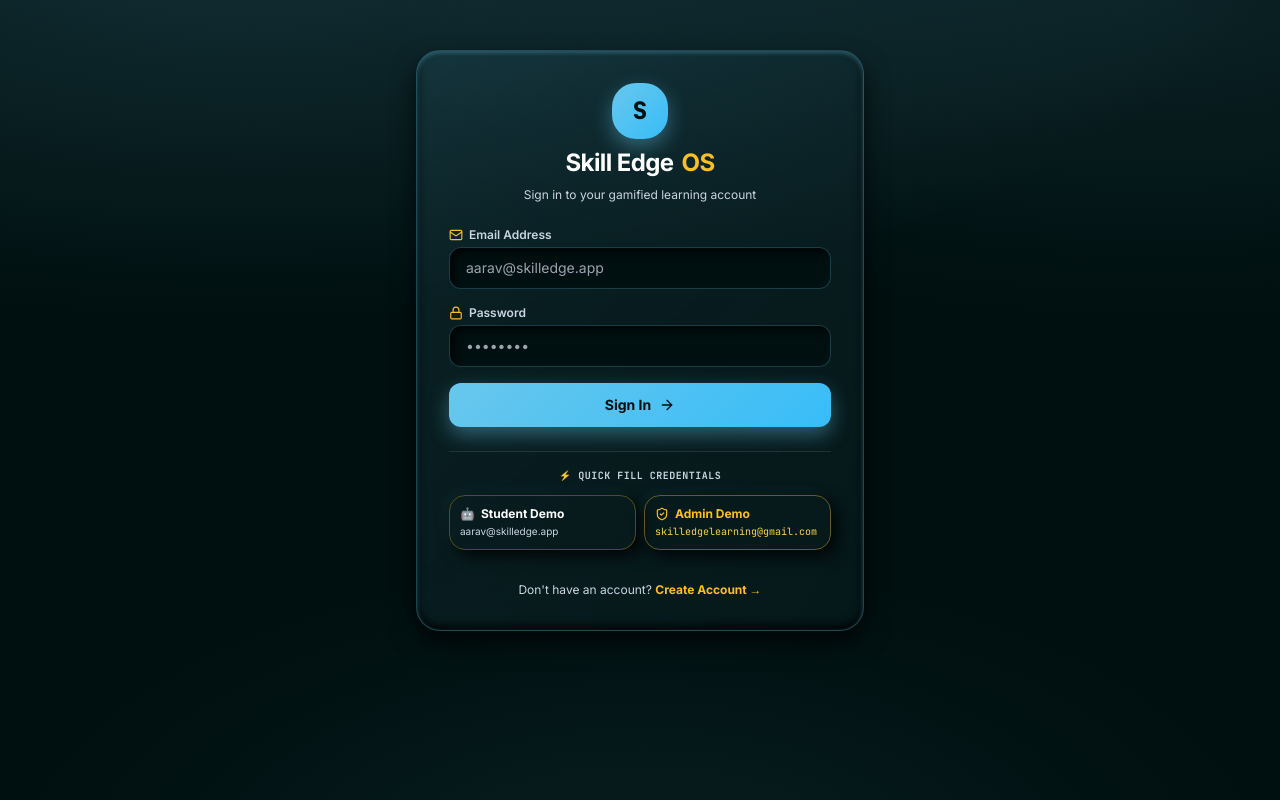
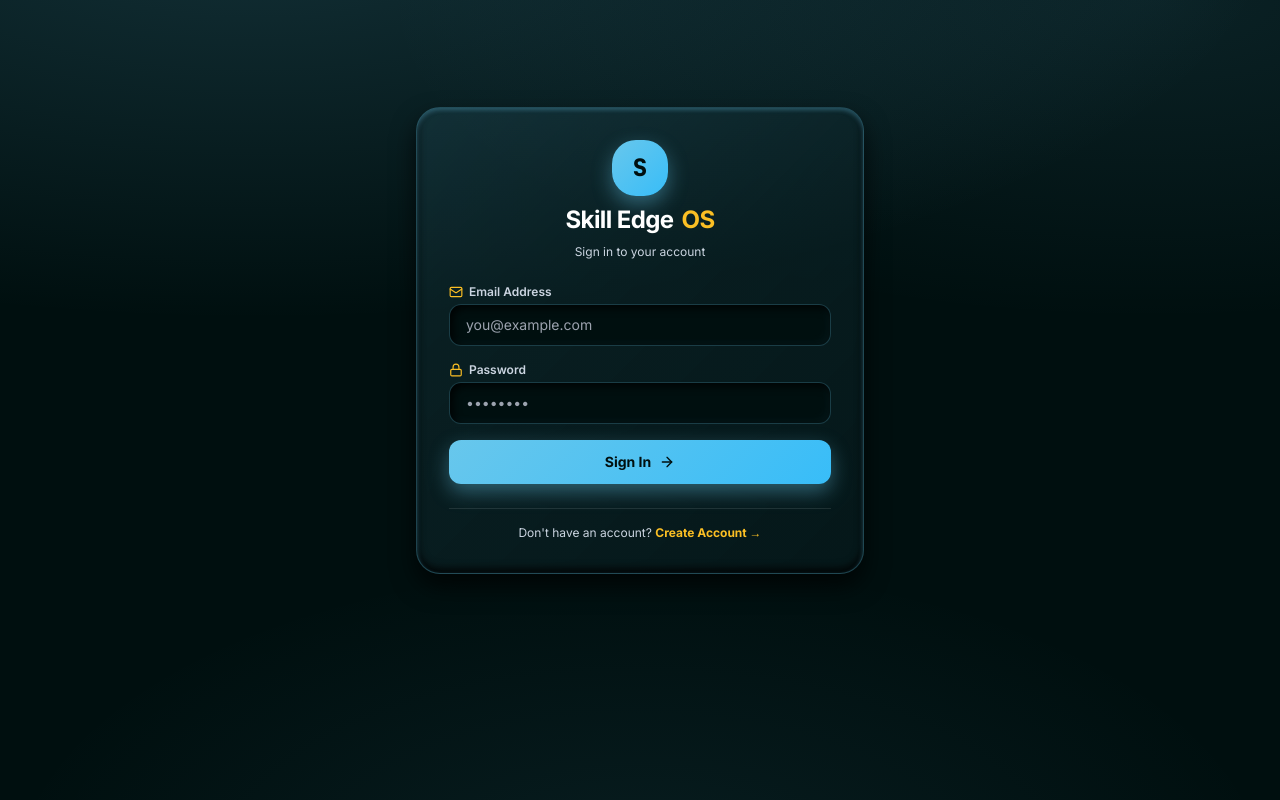
Before and after one commit to mr-umar-ahmed/SKILL-EDGE-LEARNING, a Next.js app: page /login in a window 1280 px wide. Built offline with nearby package versions, Linux system fonts and the light colour scheme.

Commit message:
sec(admin-credentials-hidden): remove visible admin credentials and quick fill buttons from public UI

```diff
--- a/src/app/login/page.tsx
+++ b/src/app/login/page.tsx
@@ -1,6 +1,6 @@
 "use client";
 
-import { ArrowRight, KeyRound, Lock, Mail, ShieldCheck, Sparkles, User, Zap } from "lucide-react";
+import { ArrowRight, Lock, Mail } from "lucide-react";
 import Link from "next/link";
 import { useRouter } from "next/navigation";
 import { useState } from "react";
@@ -29,18 +29,6 @@ export default function LoginPage() {
     }
   };
 
-  const handleFillAdmin = () => {
-    setEmail("skilledgelearning@gmail.com");
-    setPassword("seladmin");
-    setError(null);
-  };
-
-  const handleFillStudent = () => {
-    setEmail("aarav@skilledge.app");
-    setPassword("");
-    setError(null);
-  };
-
   return (
     <div className="flex min-h-[85vh] w-full flex-col items-center justify-center p-4">
       <div className="clay-card w-full max-w-md p-6 sm:p-8 space-y-6">
@@ -52,7 +40,7 @@ export default function LoginPage() {
           <h1 className="text-2xl font-bold tracking-tight text-white flex items-center justify-center gap-2">
             Skill Edge <span className="text-amber-400">OS</span>
           </h1>
-          <p className="text-xs text-zinc-400">Sign in to your gamified learning account</p>
+          <p className="text-xs text-zinc-400">Sign in to your account</p>
         </div>
 
         {error && (
@@ -69,7 +57,7 @@ export default function LoginPage() {
             </label>
             <input
               type="email"
-              placeholder="aarav@skilledge.app"
+              placeholder="you@example.com"
               value={email}
               onChange={(e) => {
                 setEmail(e.target.value);
@@ -93,6 +81,7 @@ export default function LoginPage() {
                 setError(null);
               }}
               className="input-dark"
+              required
             />
           </div>
 
@@ -101,37 +90,8 @@ export default function LoginPage() {
           </button>
         </form>
 
-        {/* Quick Fill Credential Shortcuts */}
-        <div className="pt-4 border-t border-white/10 space-y-3">
-          <div className="font-mono text-[10px] font-bold uppercase tracking-wider text-zinc-400 text-center">
-            ⚡ Quick Fill Credentials
-          </div>
-
-          <div className="grid grid-cols-2 gap-2">
-            <button
-              onClick={handleFillStudent}
-              className="neo-button p-2.5 text-left transition hover:scale-[1.02] flex flex-col gap-0.5 border border-amber-400/30"
-            >
-              <div className="flex items-center gap-1.5 text-xs font-bold text-white">
-                <span>🤖</span> Student Demo
-              </div>
-              <div className="text-[10px] text-zinc-400 truncate">aarav@skilledge.app</div>
-            </button>
-
-            <button
-              onClick={handleFillAdmin}
-              className="neo-button p-2.5 text-left transition hover:scale-[1.02] flex flex-col gap-0.5 border border-amber-400/40"
-            >
-              <div className="flex items-center gap-1.5 text-xs font-bold text-amber-400">
-                <ShieldCheck className="h-3.5 w-3.5 text-amber-400" /> Admin Demo
-              </div>
-              <div className="text-[10px] text-amber-300 font-mono truncate">skilledgelearning@gmail.com</div>
-            </button>
-          </div>
-        </div>
-
         {/* Register Link */}
-        <div className="text-center pt-2">
+        <div className="text-center pt-4 border-t border-white/10">
           <p className="text-xs text-zinc-400">
             Don't have an account?{" "}
             <Link href="/register" className="font-bold text-amber-400 hover:underline">
--- a/src/app/page.tsx
+++ b/src/app/page.tsx
@@ -61,16 +61,6 @@ export default function LandingPage() {
           </Link>
         </div>
 
-        {/* Admin Credentials Info Callout */}
-        <div className="mt-6 mx-auto max-w-md neo-box p-3 border border-amber-400/30 text-xs text-zinc-300 font-mono text-center flex flex-col gap-1 sm:flex-row sm:items-center sm:justify-between">
-          <div className="flex items-center justify-center gap-1.5 font-bold text-amber-400">
-            <ShieldCheck className="h-4 w-4" /> Admin Login:
-          </div>
-          <div>
-            <span className="text-white font-bold">skilledgelearning@gmail.com</span> · <span className="text-amber-300">seladmin</span>
-          </div>
-        </div>
-
         {/* Stats Strip */}
         <div className="mx-auto mt-12 grid max-w-2xl grid-cols-2 gap-3 sm:grid-cols-4">
           {[
```
Also changed, not shown: 1 other file (tests, documents, lock files or other folders).
